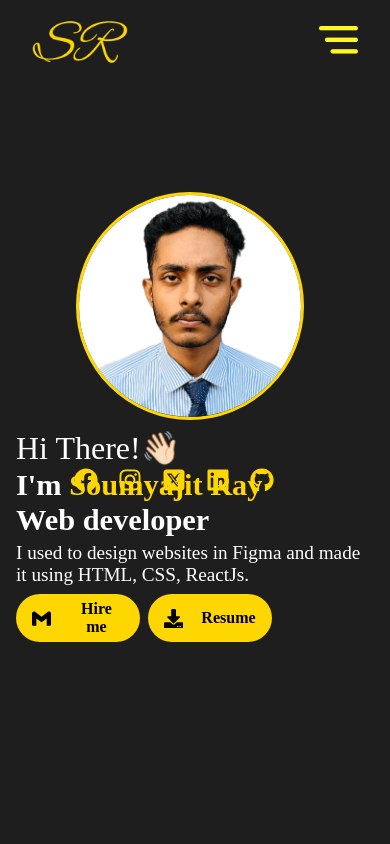
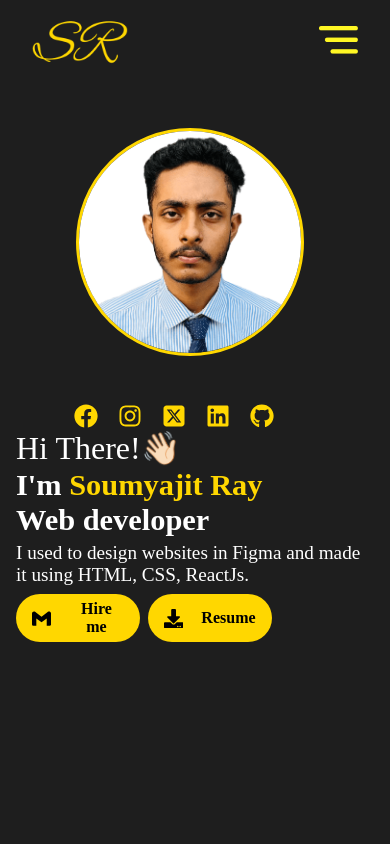
Before and after one commit to Arkajyoti333/Portfolio_Soumyajit, a React (Create React App) app: page / in a window 390 px wide. Shown: the top 844 px of the page. Built offline with nearby package versions, Linux system fonts and the light colour scheme.

Commit message:
Bugs fixed in  intro

```diff
--- a/src/components/intro/intro.css
+++ b/src/components/intro/intro.css
@@ -176,6 +176,17 @@
 }
 
 @media screen and (max-width: 768px) {
+
+  .profile_image{
+    /* border: 3px solid red; */
+    display: flex;
+    justify-content: center;
+    flex-direction: column;
+    padding:1rem;
+    position: absolute;
+    top: 0;
+    right: 0;
+  }
   .bg{
       height: 228px;
       width: 228px;
```
